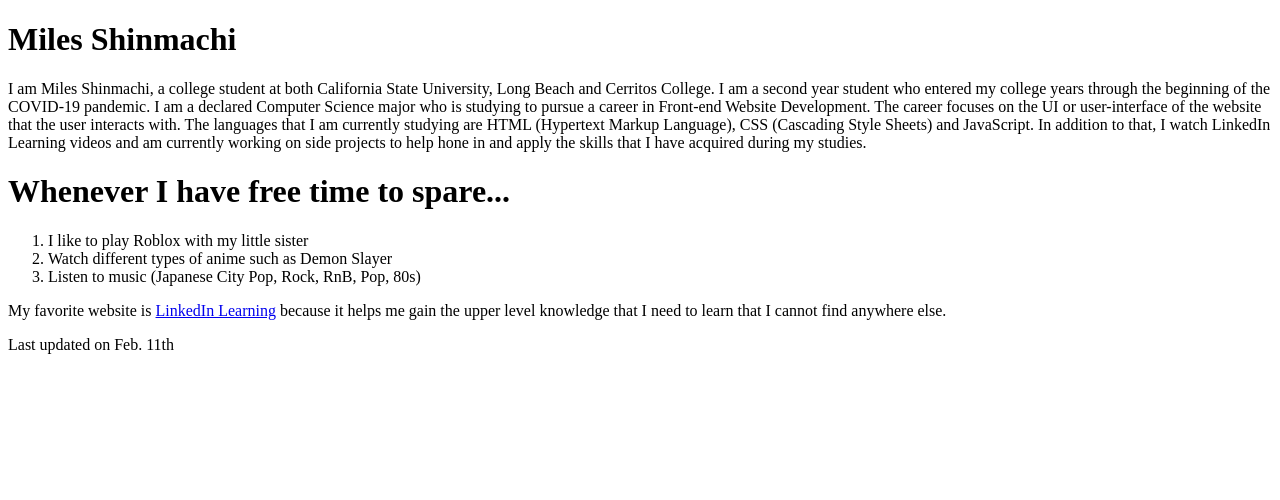
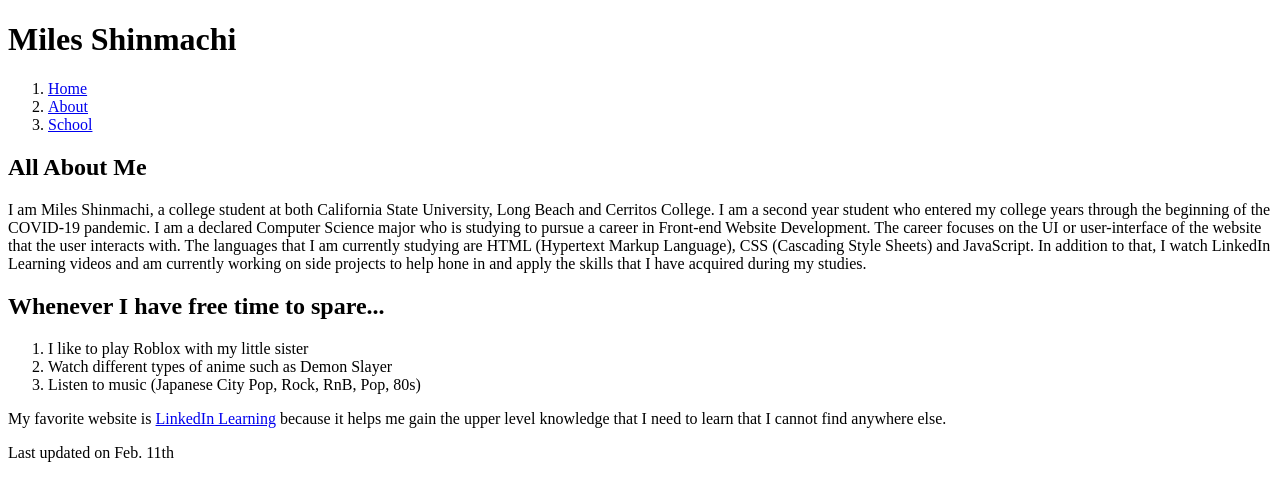
Before and after one commit to miles-akio/CIS162, a plain HTML site: page index.html in a window 1280 px wide. Drawn offline with Linux system fonts and the light colour scheme.

Commit message:
Update index.html

```diff
--- a/index.html
+++ b/index.html
@@ -2,13 +2,21 @@
 <html lang="en">
 <head>
     <meta charset="UTF-8">
-    <title>Project 1-1</title>
+    <title>Miles Shinmachi</title>
 </head>
 <body>
     <h1>Miles Shinmachi</h1>
+<nav>
+    <ol>
+        <li><a href="index.html">Home</a></li>
+        <li><a href="about.html">About</a></li>
+        <li><a href="#">School</a></li>
+    </ol>
+</nav>
+    <h2>All About Me</h2>
     <p>I am Miles Shinmachi, a college student at both California State University, Long Beach and Cerritos College. I am a second year student who entered my college years through the beginning of the COVID-19 pandemic. I am a declared Computer Science major who is studying to pursue a career in Front-end Website Development. The career focuses on the UI or user-interface of the website that the user interacts with. The languages that I am currently studying are HTML (Hypertext Markup Language), CSS (Cascading Style Sheets) and JavaScript. In addition to that, I watch LinkedIn Learning videos and am currently working on side projects to help hone in and apply the skills that I have acquired during my studies.</p>
 
-    <h1>Whenever I have free time to spare...</h1>
+    <h2>Whenever I have free time to spare...</h2>
     <ol>
         <li> I like to play Roblox with my little sister</li>
         <li> Watch different types of anime such as Demon Slayer</li>
```
